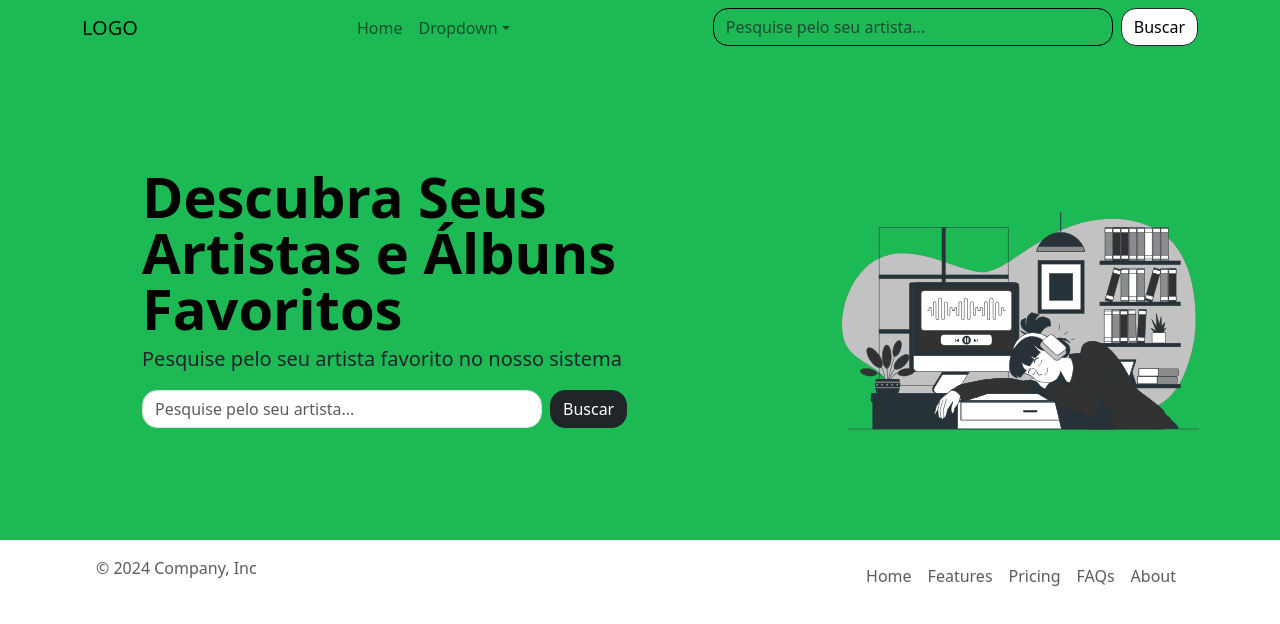
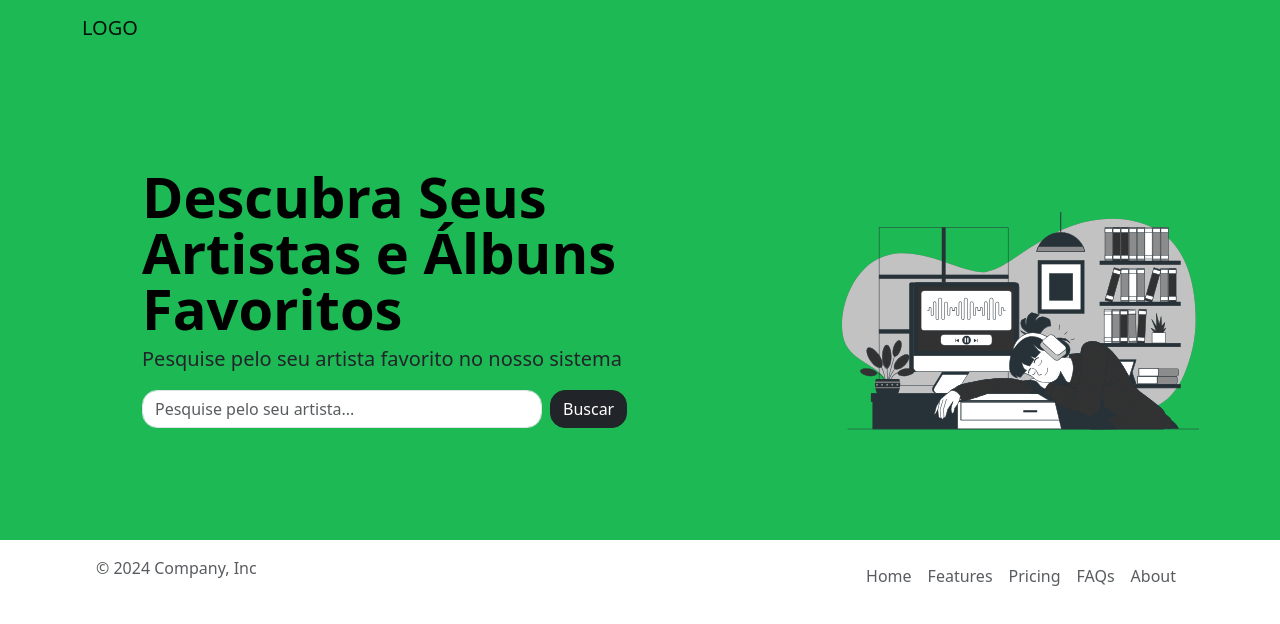
Before and after one commit to joyzinhw/AMOTRAPI, a React (Vite) app: page / in a window 1280 px wide. Shown: the top 624 px of the page. Built offline with nearby package versions, Linux system fonts and the light colour scheme.

Commit message:
add: ajustes

```diff
--- a/src/components/header/Header.jsx
+++ b/src/components/header/Header.jsx
@@ -15,30 +15,7 @@ function Header(props) {
                 <Container>
                     <Navbar.Brand href="#home">LOGO</Navbar.Brand>
                     <Navbar.Toggle aria-controls="basic-navbar-nav" />
-                    <Navbar.Collapse id="basic-navbar-nav">
-                        <Nav className="mx-auto">
-                            <Nav.Link href="#home">Home</Nav.Link>
-                            <NavDropdown title="Dropdown" id="basic-nav-dropdown">
-                                <NavDropdown.Item href="#action/3.1">Action</NavDropdown.Item>
-                                <NavDropdown.Item href="#action/3.2">
-                                    Another action
-                                </NavDropdown.Item>
-                                <NavDropdown.Item href="#action/3.3">Something</NavDropdown.Item>
-                                <NavDropdown.Divider />
-                                <NavDropdown.Item href="#action/3.4">
-                                    Separated link
-                                </NavDropdown.Item>
-                            </NavDropdown>
-                        </Nav>
-                        {/* Caso eu queira voltar como estava devo por o mx */}
-                        <div className="mb-auto custom-search">
-                            <SearchForm color='green' />
-                        </div>
-                        {/* <div className="btn-container d-flex">
-                            <LoginButton />
-                            <SignUpButton />
-                        </div> */}
-                    </Navbar.Collapse>
+
                 </Container>
             </Navbar>
 
```
Also changed, not shown: 1 other file (tests, documents, lock files or other folders).
